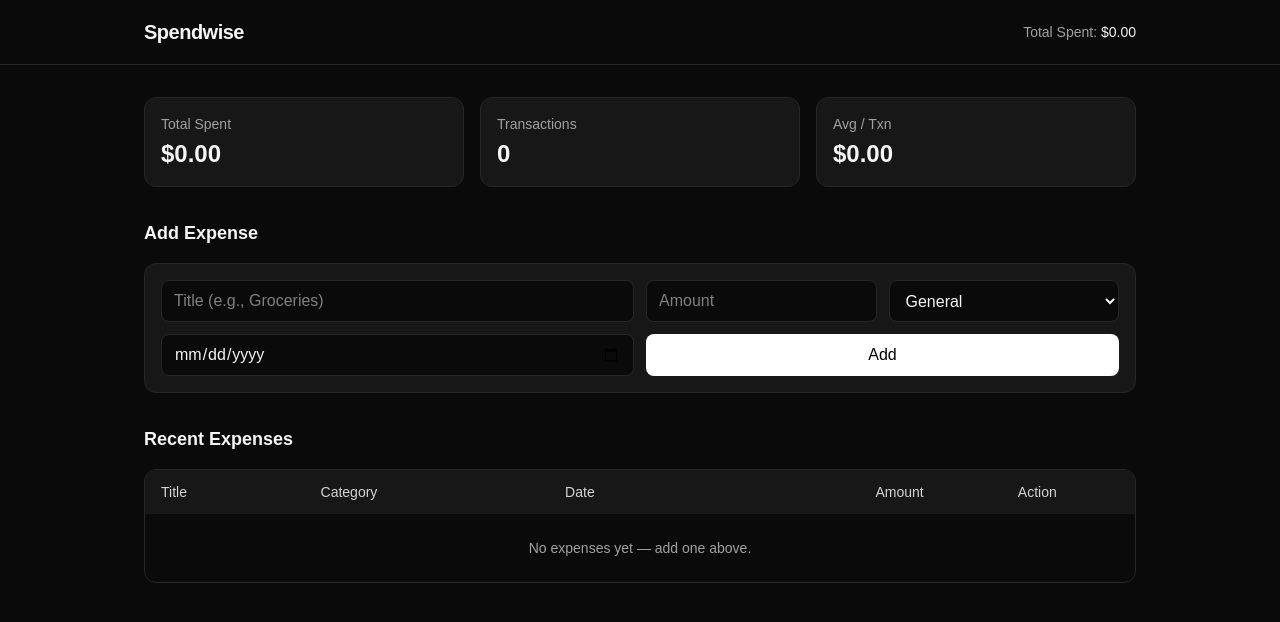
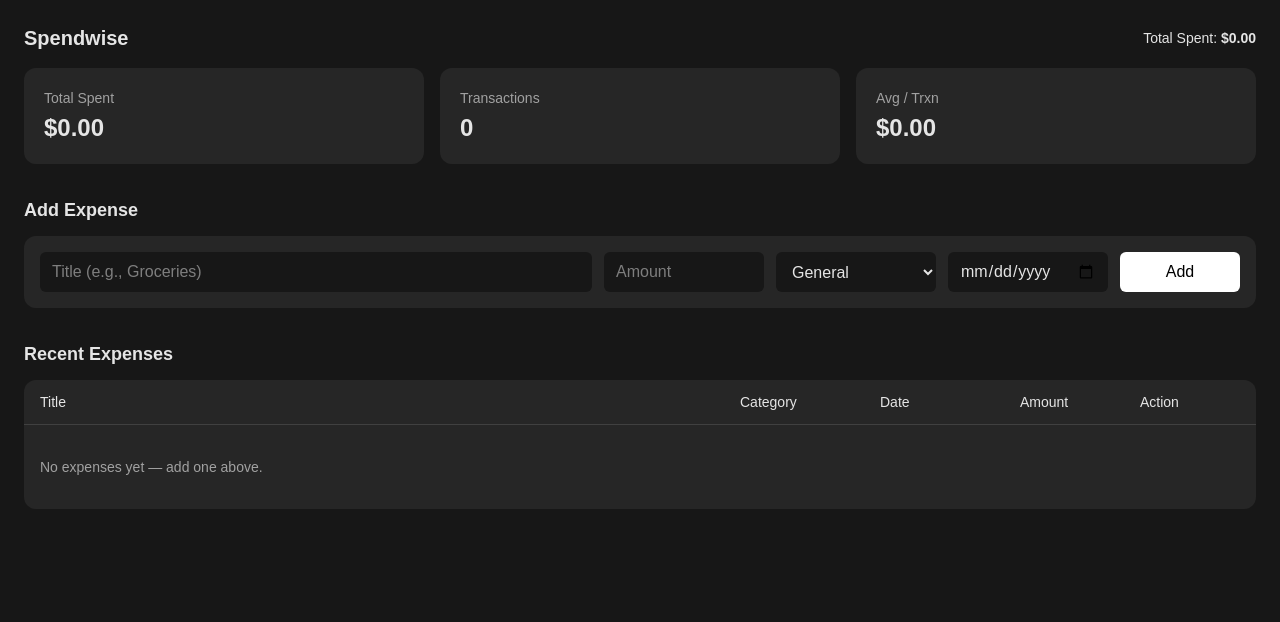
Before and after one commit to Shaidul88/spendwiseapp, a Next.js app: page / in a window 1280 px wide. Shown: the top 622 px of the page. Built offline with nearby package versions, Linux system fonts and the light colour scheme.

Commit message:
Added expense saving for now its local saves

```diff
--- a/app/page.js
+++ b/app/page.js
@@ -1,184 +1,196 @@
+
 "use client";
 import { useEffect, useMemo, useState } from "react";
 
+const CATEGORIES = ["General", "Food", "Travel", "Bills", "Shopping", "Other"];
+const STORAGE_KEY = "spendwise:expenses";
+
 export default function Dashboard() {
-  // ==== State ====
+  // state
   const [expenses, setExpenses] = useState([]);
-  const [form, setForm] = useState({ title: "", amount: "", category: "General", date: "" });
+  const [title, setTitle] = useState("");
+  const [amount, setAmount] = useState("");
+  const [category, setCategory] = useState(CATEGORIES[0]);
+  const [date, setDate] = useState("");
 
-  // ==== Load/Save to localStorage ====
+  // load/save localStorage
   useEffect(() => {
-    const saved = typeof window !== "undefined" && localStorage.getItem("spendwise:expenses");
-    if (saved) setExpenses(JSON.parse(saved));
+    try {
+      const raw = localStorage.getItem(STORAGE_KEY);
+      if (raw) setExpenses(JSON.parse(raw));
+    } catch {}
   }, []);
 
   useEffect(() => {
-    if (typeof window !== "undefined") {
-      localStorage.setItem("spendwise:expenses", JSON.stringify(expenses));
-    }
+    try {
+      localStorage.setItem(STORAGE_KEY, JSON.stringify(expenses));
+    } catch {}
   }, [expenses]);
 
-  // ==== Derived totals ====
-  const total = useMemo(
-    () => expenses.reduce((sum, e) => sum + Number(e.amount || 0), 0),
-    [expenses]
-  );
+  //derived stats
+  const { total, count, avg } = useMemo(() => {
+    const count = expenses.length;
+    const total = expenses.reduce((s, e) => s + Number(e.amount || 0), 0);
+    const avg = count ? total / count : 0;
+    return { total, count, avg };
+  }, [expenses]);
 
-  // ==== Handlers ====
-  const addExpense = (e) => {
+  // helpers
+  function fmtMoney(n) {
+    return n.toLocaleString(undefined, { style: "currency", currency: "USD" });
+  }
+  function todayISO() {
+    const d = new Date();
+    return d.toISOString().slice(0, 10); // yyyy-mm-dd
+  }
+
+  // actions
+  function addExpense(e) {
     e.preventDefault();
-    if (!form.title || !form.amount) return;
+    const amt = Number(amount);
+    if (!title.trim()) return alert("Please enter a title.");
+    if (!Number.isFinite(amt) || amt <= 0) return alert("Enter a valid amount.");
+    const when = date || todayISO();
 
     const newItem = {
       id: crypto.randomUUID(),
-      title: form.title.trim(),
-      amount: Number(form.amount),
-      category: form.category,
-      date: form.date || new Date().toISOString().slice(0, 10),
+      title: title.trim(),
+      amount: amt,
+      category,
+      date: when,
+      createdAt: Date.now(),
     };
     setExpenses((prev) => [newItem, ...prev]);
-    setForm({ title: "", amount: "", category: "General", date: "" });
-  };
 
-  const removeExpense = (id) => setExpenses((prev) => prev.filter((e) => e.id !== id));
+    // reset form
+    setTitle("");
+    setAmount("");
+    setCategory(CATEGORIES[0]);
+    setDate("");
+  }
 
-  // ==== UI ====
+  function removeExpense(id) {
+    setExpenses((prev) => prev.filter((e) => e.id !== id));
+  }
+
+  // UI
   return (
-    <main className="min-h-screen bg-neutral-950 text-neutral-100">
-      {/* Top bar */}
-      <header className="border-b border-neutral-800 sticky top-0 bg-neutral-950/70 backdrop-blur">
-        <div className="max-w-5xl mx-auto px-4 h-16 flex items-center justify-between">
-          <h1 className="text-xl font-semibold tracking-tight">Spendwise</h1>
-          <div className="text-sm text-neutral-400">Total Spent: <span className="text-neutral-100 font-medium">${total.toFixed(2)}</span></div>
+    <main className="min-h-screen p-6 text-neutral-200 bg-neutral-900">
+      {/* Header */}
+      <div className="flex items-center justify-between mb-4">
+        <h1 className="text-xl font-semibold">Spendwise</h1>
+        <div className="text-sm">
+          Total Spent: <span className="font-semibold">{fmtMoney(total)}</span>
         </div>
-      </header>
+      </div>
 
-      <div className="max-w-5xl mx-auto px-4 py-8 grid gap-8">
       {/* Stat cards */}
-        <section className="grid grid-cols-1 sm:grid-cols-3 gap-4">
-          <Card title="Total Spent" value={`$${total.toFixed(2)}`} />
-          <Card title="Transactions" value={expenses.length} />
-          <Card title="Avg / Txn" value={`$${(expenses.length ? total / expenses.length : 0).toFixed(2)}`} />
-        </section>
+      <div className="grid grid-cols-1 md:grid-cols-3 gap-4 mb-8">
+        <StatCard label="Total Spent" value={fmtMoney(total)} />
+        <StatCard label="Transactions" value={count} />
+        <StatCard label="Avg / Trxn" value={fmtMoney(avg)} />
+      </div>
 
-        {/* Add expense form */}
-        <section className="grid gap-4">
-          <h2 className="text-lg font-semibold">Add Expense</h2>
-          <form onSubmit={addExpense} className="grid gap-3 sm:grid-cols-4 bg-neutral-900 p-4 rounded-xl border border-neutral-800">
+      {/* Add Expense */}
+      <section className="mb-8">
+        <h2 className="text-lg font-semibold mb-3">Add Expense</h2>
+        <form
+          onSubmit={addExpense}
+          className="grid grid-cols-1 md:grid-cols-[1fr_160px_160px_160px_120px] gap-3 bg-neutral-800 p-4 rounded-xl"
+        >
           <input
-              className="sm:col-span-2 rounded-lg bg-neutral-950 border border-neutral-800 px-3 py-2 outline-none focus:ring-2 focus:ring-neutral-700"
+            className="bg-neutral-900 rounded-md px-3 py-2 outline-none"
             placeholder="Title (e.g., Groceries)"
-              value={form.title}
-              onChange={(e) => setForm({ ...form, title: e.target.value })}
+            value={title}
+            onChange={(e) => setTitle(e.target.value)}
           />
           <input
-              className="rounded-lg bg-neutral-950 border border-neutral-800 px-3 py-2 outline-none focus:ring-2 focus:ring-neutral-700"
+            className="bg-neutral-900 rounded-md px-3 py-2 outline-none"
             placeholder="Amount"
-              type="number"
-              step="0.01"
-              value={form.amount}
-              onChange={(e) => setForm({ ...form, amount: e.target.value })}
+            inputMode="decimal"
+            value={amount}
+            onChange={(e) => setAmount(e.target.value)}
           />
           <select
-              className="rounded-lg bg-neutral-950 border border-neutral-800 px-3 py-2 outline-none focus:ring-2 focus:ring-neutral-700"
-              value={form.category}
-              onChange={(e) => setForm({ ...form, category: e.target.value })}
+            className="bg-neutral-900 rounded-md px-3 py-2 outline-none"
+            value={category}
+            onChange={(e) => setCategory(e.target.value)}
           >
-              <option>General</option>
-              <option>Food</option>
-              <option>Transport</option>
-              <option>Bills</option>
-              <option>Shopping</option>
-              <option>Health</option>
+            {CATEGORIES.map((c) => (
+              <option key={c} value={c}>
+                {c}
+              </option>
+            ))}
           </select>
           <input
-              className="rounded-lg bg-neutral-950 border border-neutral-800 px-3 py-2 outline-none focus:ring-2 focus:ring-neutral-700 sm:col-span-2"
+            className="bg-neutral-900 rounded-md px-3 py-2 outline-none"
             type="date"
-              value={form.date}
-              onChange={(e) => setForm({ ...form, date: e.target.value })}
+            value={date}
+            onChange={(e) => setDate(e.target.value)}
+            max={todayISO()}
           />
-            <button
-              type="submit"
-              className="sm:col-span-2 rounded-lg bg-white text-black font-medium px-4 py-2 hover:opacity-90 transition"
-            >
+          <button className="bg-white text-black rounded-md px-4 py-2 font-medium hover:opacity-90">
             Add
           </button>
         </form>
       </section>
 
-        {/* Table */}
-        <section className="grid gap-4">
-          <h2 className="text-lg font-semibold">Recent Expenses</h2>
-          <div className="overflow-x-auto rounded-xl border border-neutral-800">
-            <table className="min-w-full text-sm">
-              <thead className="bg-neutral-900 text-neutral-300">
-                <tr>
-                  <Th>Title</Th>
-                  <Th>Category</Th>
-                  <Th>Date</Th>
-                  <Th align="right">Amount</Th>
-                  <Th align="center">Action</Th>
-                </tr>
-              </thead>
-              <tbody>
+      {/* Recent Expenses */}
+      <section>
+        <h2 className="text-lg font-semibold mb-3">Recent Expenses</h2>
+        <div className="bg-neutral-800 rounded-xl">
+          <div className="grid grid-cols-[1fr_140px_140px_120px_100px] px-4 py-3 text-sm border-b border-neutral-700">
+            <div>Title</div>
+            <div>Category</div>
+            <div>Date</div>
+            <div>Amount</div>
+            <div>Action</div>
+          </div>
+
           {expenses.length === 0 ? (
-                  <tr>
-                    <td colSpan={5} className="text-center p-6 text-neutral-400">
+            <div className="px-4 py-8 text-sm text-neutral-400">
               No expenses yet — add one above.
-                    </td>
-                  </tr>
+            </div>
           ) : (
-                  expenses.map((e) => (
-                    <tr key={e.id} className="border-t border-neutral-800">
-                      <Td>{e.title}</Td>
-                      <Td>{e.category}</Td>
-                      <Td>{e.date}</Td>
-                      <Td align="right">${Number(e.amount).toFixed(2)}</Td>
-                      <Td align="center">
+            <ul className="divide-y divide-neutral-700">
+              {expenses.map((e) => (
+                <li
+                  key={e.id}
+                  className="grid grid-cols-[1fr_140px_140px_120px_100px] px-4 py-3 items-center text-sm"
+                >
+                  <div className="truncate">{e.title}</div>
+                  <div>{e.category}</div>
+                  <div>
+                    {new Date(e.date).toLocaleDateString(undefined, {
+                      month: "2-digit",
+                      day: "2-digit",
+                      year: "numeric",
+                    })}
+                  </div>
+                  <div className="tabular-nums">{fmtMoney(e.amount)}</div>
+                  <div>
                     <button
                       onClick={() => removeExpense(e.id)}
-                          className="text-red-300 hover:text-red-200 underline underline-offset-2"
+                      className="rounded-md px-2 py-1 bg-red-500/80 hover:bg-red-500 text-white"
                     >
-                          Remove
+                      Delete
                     </button>
-                      </Td>
-                    </tr>
-                  ))
+                  </div>
+                </li>
+              ))}
+            </ul>
           )}
-              </tbody>
-            </table>
         </div>
       </section>
-      </div>
     </main>
   );
 }
 
-/* --- tiny presentational helpers --- */
-function Card({ title, value }) {
+function StatCard({ label, value }) {
   return (
-    <div className="rounded-xl border border-neutral-800 bg-neutral-900 p-4">
-      <div className="text-neutral-400 text-sm">{title}</div>
-      <div className="text-2xl font-semibold mt-1">{value}</div>
+    <div className="bg-neutral-800 rounded-xl p-5">
+      <div className="text-neutral-400 text-sm">{label}</div>
+      <div className="text-2xl font-semibold mt-1">{String(value)}</div>
     </div>
   );
 }
-
-function Th({ children, align = "left" }) {
-  return (
-    <th className={`px-4 py-3 text-${align} font-medium`}>
-      <div className={align === "right" ? "text-right" : align === "center" ? "text-center" : "text-left"}>
-        {children}
-      </div>
-    </th>
-  );
-}
-function Td({ children, align = "left" }) {
-  return (
-    <td className={`px-4 py-3`}>
-      <div className={align === "right" ? "text-right" : align === "center" ? "text-center" : "text-left"}>
-        {children}
-      </div>
-    </td>
-  );
-}
```
Lines whose indentation alone changed are shown as unchanged.
